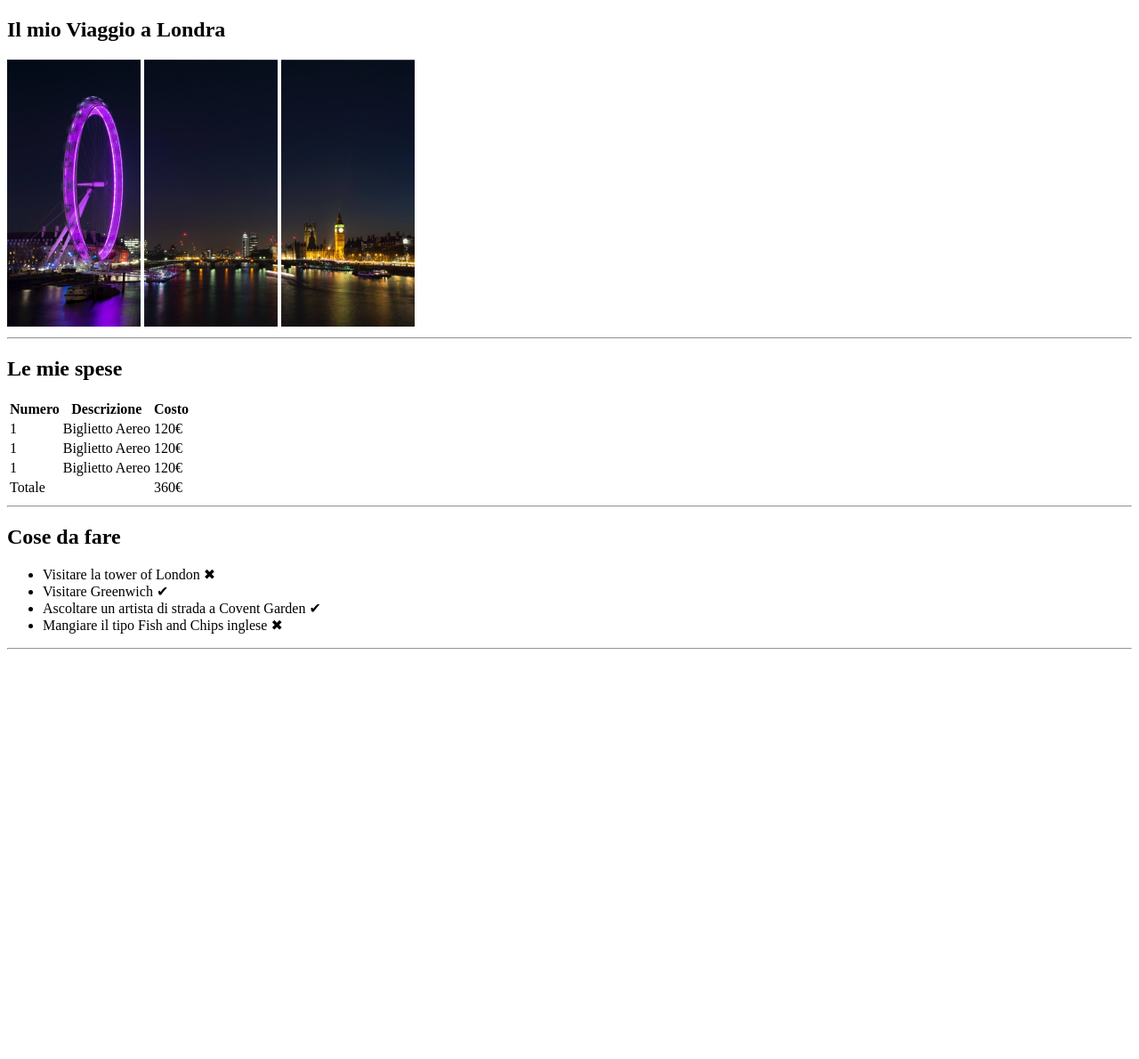
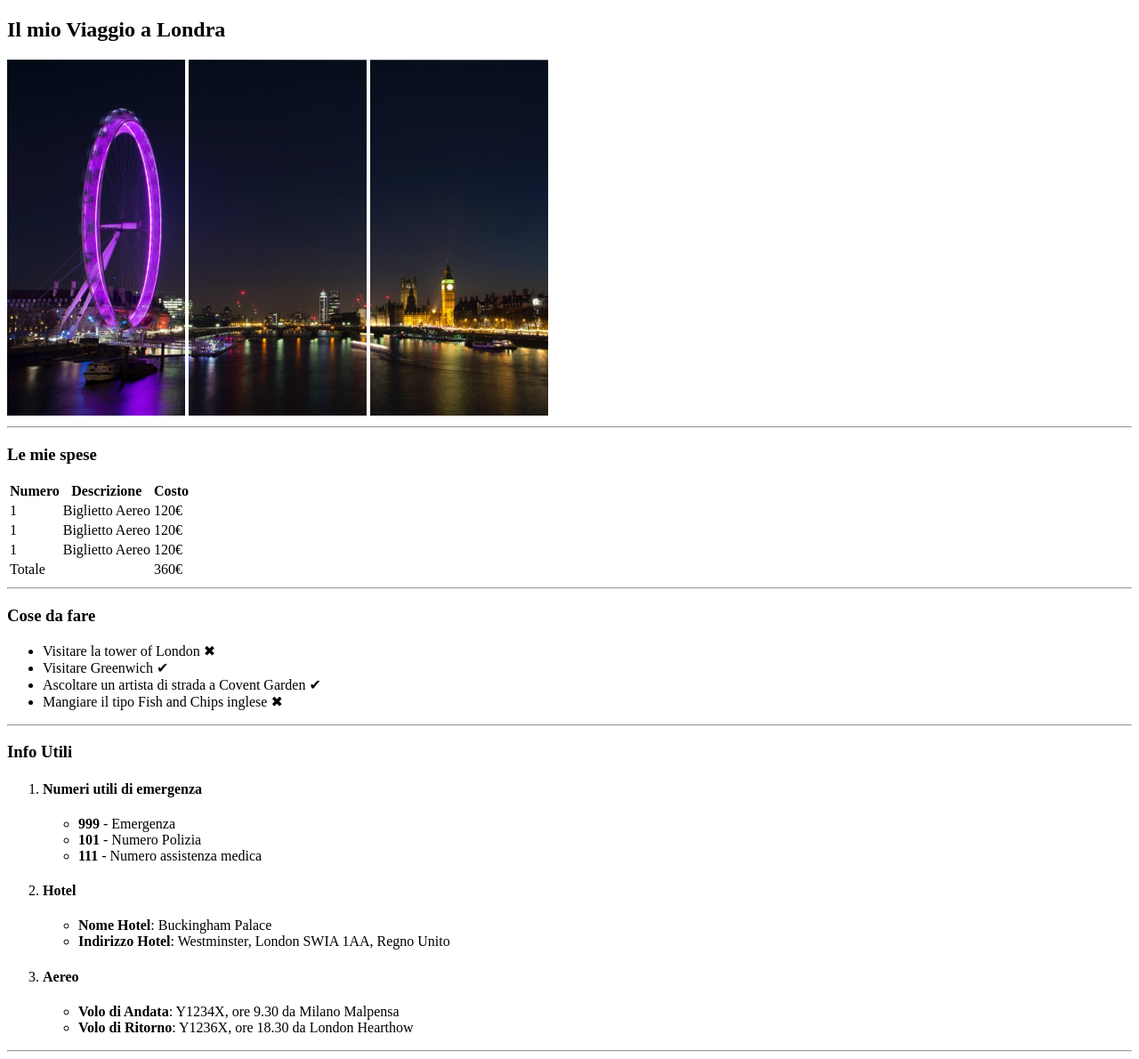
Before and after one commit to dottmirko/html-london-trip, a plain HTML site: page Index.html in a window 1280 px wide. Shown: the whole page at 89% size. Before the commit the page ends 800 px from the top, so only its background shows below. Drawn offline with Linux system fonts and the light colour scheme.

Commit message:
feat: inserimento info utili

```diff
--- a/Index.html
+++ b/Index.html
@@ -12,16 +12,16 @@
         <h1>Il mio Viaggio a Londra</h1>
 
         <img src="./img/pexels-bill-emrich-230794-0.jpg"
-            width= 150
-            height= 300
+            width= 200
+            height= 400
             alt="immagine di una ruota panoramica di sera">
         <img src="./img/pexels-bill-emrich-230794-1.jpg"
-            width= 150
-            height=300
+            width= 200
+            height=400
             alt="immagine del tamigi di sera con la città illuminato sullo sfondo">
         <img src="./img/pexels-bill-emrich-230794-2.jpg"
-            width= 150
-            height= 300
+            width= 200
+            height= 400
             alt="immagine del tamigi di sera e del big ben">
     </section>
 
@@ -29,7 +29,7 @@
 
     <!-- tabella le mie spese -->
     <section>
-        <h2>Le mie spese</h2>
+        <h3>Le mie spese</h3>
         <table>
             <!-- intestazione tabella -->
              <thead>
@@ -75,7 +75,8 @@
 
     <!-- Lista cose da fare -->
      <section>
-        <h2>Cose da fare</h2>
+        <h3>Cose da fare</h3>
+
         <ul>
             <li>Visitare la tower of London &#10006</li>
             <li>Visitare Greenwich &#10004</li>
@@ -86,6 +87,39 @@
 
      <hr>
 
+     <!-- liste di info utili -->
+      <section>
+        <h3>Info Utili</h3>
+
+        <ol>
+            <li>
+                <h4>Numeri utili di emergenza</h4>
+                <ul>
+                    <li><strong>999</strong> - Emergenza</li>
+                    <li><strong>101</strong> - Numero Polizia</li>
+                    <li><strong>111</strong> - Numero assistenza medica</li>
+                </ul>
+            </li>
+            <li>
+                <h4>Hotel</h4>
+                <ul>
+                    <li><strong>Nome Hotel</strong>: Buckingham Palace</li>
+                    <li><strong>Indirizzo Hotel</strong>: Westminster, London SWIA 1AA, Regno Unito</li>
+                </ul>
+            </li>
+            <li>
+                <h4>Aereo</h4>
+                <ul>
+                    <li><strong>Volo di Andata</strong>: Y1234X, ore 9.30 da Milano Malpensa</li>
+                    <li><strong>Volo di Ritorno</strong>: Y1236X, ore 18.30 da London Hearthow</li>
+                </ul>
+            </li>
+        </ol>
+
+      </section>
+
+      <hr>
+
 
 
 </body>
```
